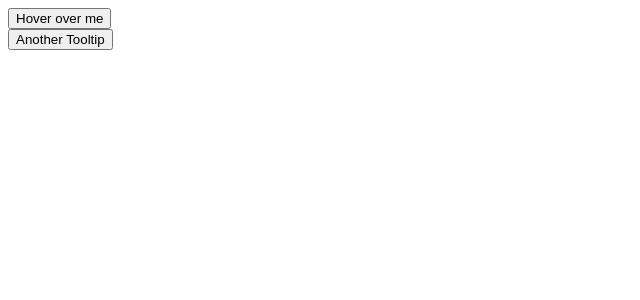
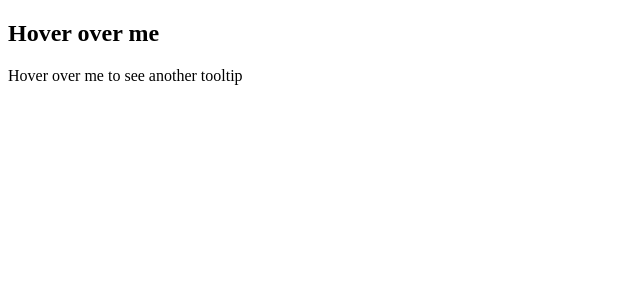
Before and after one commit to acciojob/react-composition-3-Ayushrawat777, a React app: page / in a window 1280 px wide. Shown: the top 300 px of the page, without its empty margins (0-640 px from the left). Built offline with nearby package versions, Linux system fonts and the light colour scheme.

Commit message:
Update App.js

```diff
--- a/src/components/App.js
+++ b/src/components/App.js
@@ -5,13 +5,16 @@ import Tooltip from "./ToolTip";
 
 const App = () => {
   return (
-    <div>
-        <Tooltip text='This is tooltip'>
-        <button >Hover over me</button>
-        </Tooltip>
-        <Tooltip text='This is another tooltip'>
-          <button>Another Tooltip</button>
+    <div >
+        <h2 className="tooltip">
+          <Tooltip text="This is a tooltip">Hover over me</Tooltip>
+        </h2>
+
+        <p className="tooltip">
+          <Tooltip text="This is another tooltip">
+            Hover over me to see another tooltip
           </Tooltip>
+        </p>
     </div>
   )
 }
```
